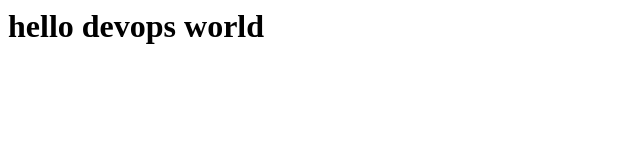
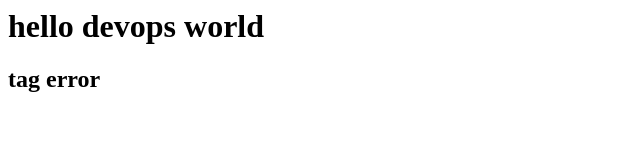
Before and after one commit to SameerParmar786/devops2, a plain HTML site: page devops_day_1/index.html in a window 1280 px wide. Shown: the whole page, without its empty margins (0-640 px from the left). Drawn offline with Linux system fonts and the light colour scheme.

Commit message:
h2 tag added

```diff
--- a/devops_day_1/index.html
+++ b/devops_day_1/index.html
@@ -1 +1,2 @@
 <h1> hello devops world </h1>
+<h2> tag error </h2>
```
